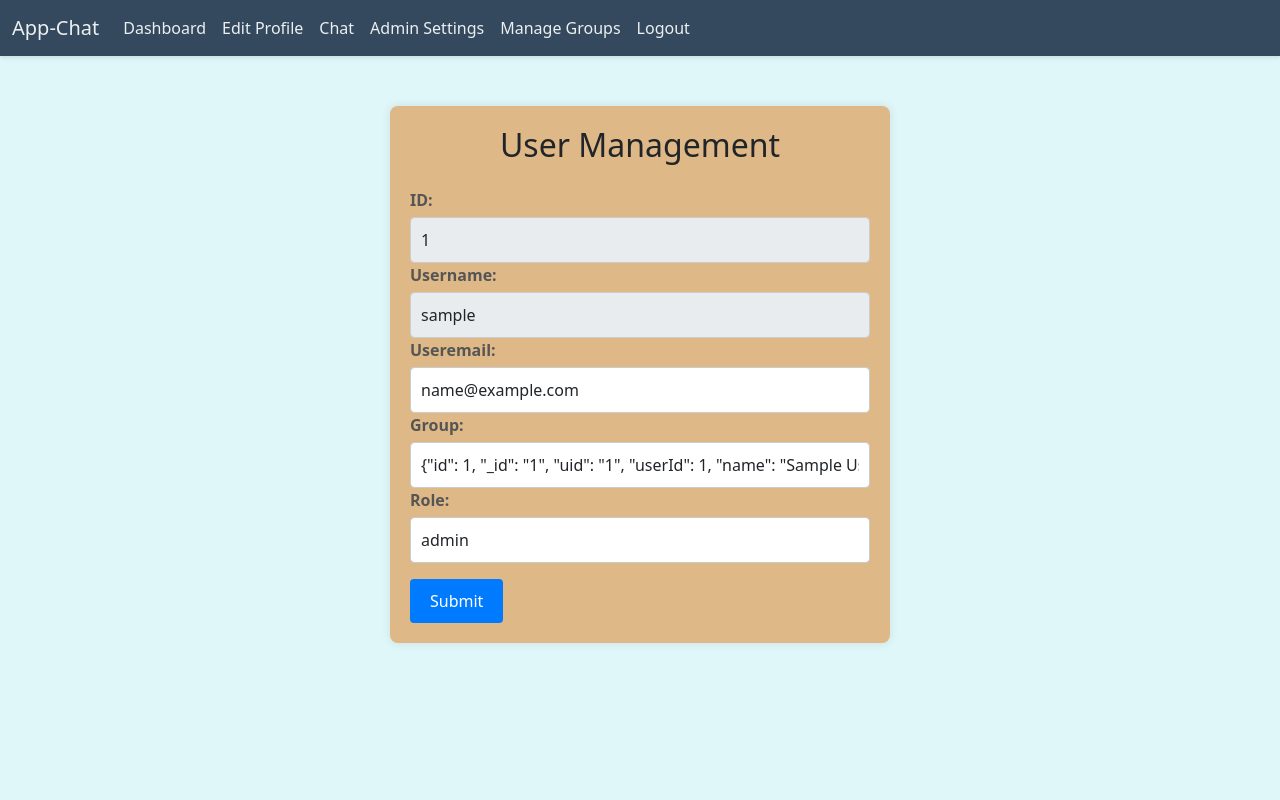
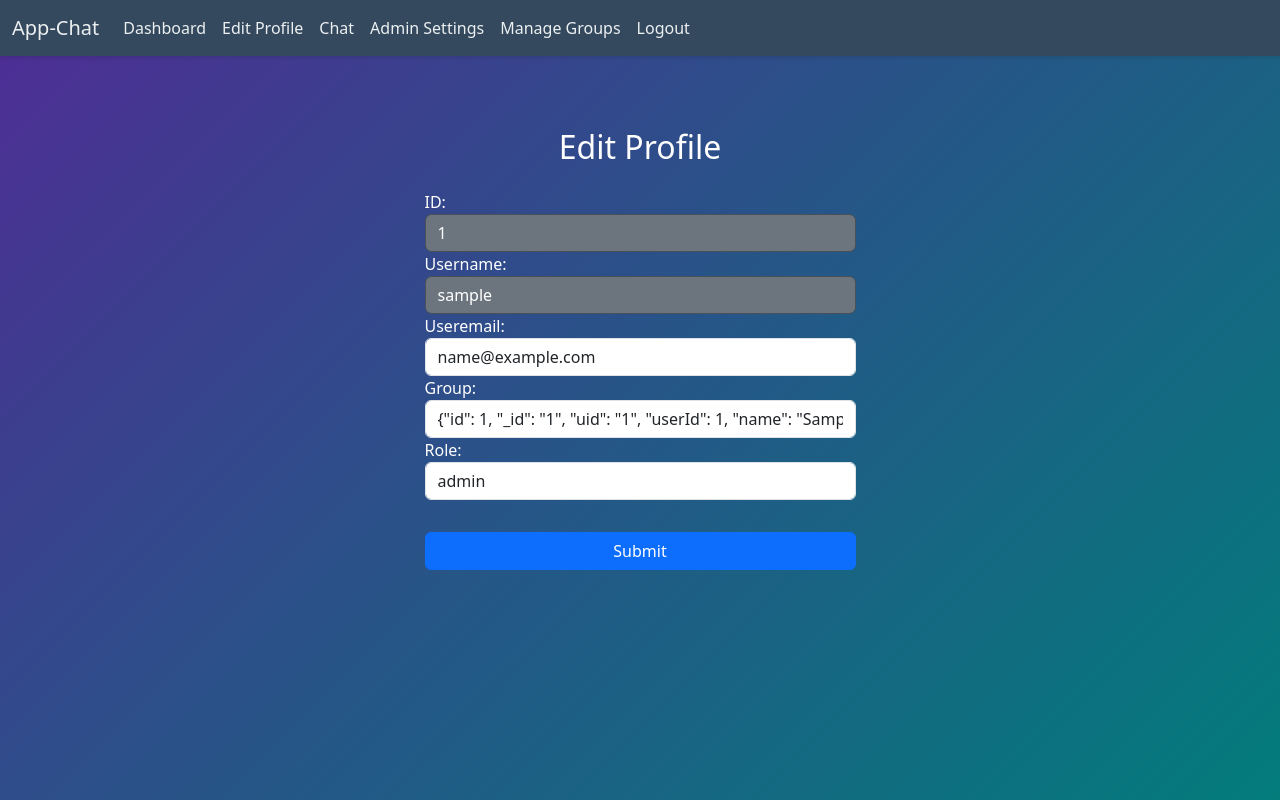
Before and after one commit to hartonoosu/3813ICT_Phase1, an Angular app in the folder chat/: page /profile in a window 1280 px wide. Built offline with nearby package versions, Linux system fonts and the light colour scheme; sample sign-in values are in the browser's storage.

Commit message:
apply bootstrap to admin, profile and account

```diff
--- a/chat/src/app/account/account.component.css
+++ b/chat/src/app/account/account.component.css
@@ -0,0 +1,3 @@
+.container {
+    background: linear-gradient(135deg, #89b4c540, #e7b2f631) !important;
+}
--- a/chat/src/app/account/account.component.html
+++ b/chat/src/app/account/account.component.html
@@ -1,4 +1,4 @@
-<div class="container bg-dark text-white mt-5 p-4 rounded">
+<div class="container text-white mt-5 p-4 rounded">
     <h1>Accounts Page</h1>
     <img src="../assets/public/rollercoaster.jpg" alt="Account Image" class="img-fluid mb-3">
     <div *ngIf="userData; else loading">
@@ -31,4 +31,4 @@
     <ng-template #loading>
         <p class="text-center">Loading user data...</p>
     </ng-template>
-  </div>
+</div>
--- a/chat/src/app/admin/admin.component.html
+++ b/chat/src/app/admin/admin.component.html
@@ -1,4 +1,6 @@
-<div class="container mt-5">
+<div class="container text-white mt-5 p-4 rounded">
+    <div class="row justify-content-center">
+        <div class="col-md-6 col-lg-5">
             <div class="form-container">
                 <h2 class="text-center mb-4">User Management</h2>
                 <form (ngSubmit)="createUser()">
@@ -26,7 +28,7 @@
                         <input type="text" class="form-control" id="usergroup" name="usergroup" [(ngModel)]="usergroup">
                     </div>
 
-            <button type="submit" class="btn btn-primary mt-3">Create User</button>
+                    <button type="submit" class="btn btn-primary mt-3 w-100">Create User</button>
                 </form>
 
                 <h3 class="text-center mt-5">Remove User</h3>
@@ -35,7 +37,9 @@
                         <label for="removeUsername">Username:</label>
                         <input type="text" class="form-control" id="removeUsername" name="removeUsername" [(ngModel)]="removeUsername" required>
                     </div>
-            <button type="submit" class="btn btn-danger mt-3">Remove User</button>
+                    <button type="submit" class="btn btn-danger mt-3 w-100">Remove User</button>
                 </form>
             </div>
         </div>
+    </div>
+</div>
--- a/chat/src/app/profile/profile.component.css
+++ b/chat/src/app/profile/profile.component.css
@@ -1,63 +1,9 @@
-/* Basic Reset */
-body, html {
-    height: 100%;
-    margin: 0;
-    font-family: 'Arial', sans-serif;
-    background: #f4f4f4;
-  }
+.form-control:disabled {
+  background-color: #6c757d !important; /* Slightly darker background for disabled fields */
+  color: #ffffff !important;            /* White text for better contrast */
+  opacity: 1 !important;                /* Remove default opacity for disabled inputs */
+}
 
-  /* Container for the form to center it */
-  .form-container {
-    max-width: 500px;
-    margin: 50px auto;
-    padding: 20px;
-    background: burlywood;
-    border-radius: 8px;
-    box-shadow: 0 0 10px rgba(0, 0, 0, 0.1);
-  }
-
-  /* Style for form headers */
-  .form-header {
-    margin-bottom: 20px;
-    text-align: center;
-    font-size: 24px;
-    color: #333;
-  }
-
-  /* Custom style for buttons */
-  .btn-custom {
-    background-color: #007bff; /* Bootstrap primary color */
-    color: white;
-    border: none;
-    border-radius: 4px;
-    padding: 10px 20px;
-    cursor: pointer;
-    transition: background-color 0.3s;
-  }
-
-  .btn-custom:hover {
-    background-color: #0056b3; /* Darker shade for hover effect */
-  }
-
-  /* Custom style for input fields to add more visual interest */
-  input[type="text"],
-  input[type="email"],
-  input[type="number"] {
-    border-radius: 4px;
-    border: 1px solid #ccc;
-    padding: 10px;
-    width: 100%; /* Ensures consistency in width */
-  }
-
-  /* Label styling */
-  label {
-    font-weight: bold;
-    margin-bottom: 5px;
-    display: block;
-    color: #555;
-  }
-
-  /* Enhancing disabled inputs for better readability */
-  input:disabled {
-    background-color: #e9ecef;
-  }
+.form-group .form-control:disabled {
+  border-color: #495057 !important;     /* Darker border to add contrast */
+}
--- a/chat/src/app/profile/profile.component.html
+++ b/chat/src/app/profile/profile.component.html
@@ -1,6 +1,8 @@
-<div class="container mt-5">
+<div class="container text-white mt-5 p-4 rounded">
+    <div class="row justify-content-center">
+        <div class="col-md-6 col-lg-5">
             <div class="form-container">
-        <h2 class="text-center mb-4">User Management</h2>
+                <h2 class="text-center mb-4">Edit Profile</h2>
                 <form>
                     <div class="form-group">
                         <label for="userid">ID:</label>
@@ -50,7 +52,9 @@
                         </div>
                     </div>
 
-            <button type="submit" class="btn btn-custom" id="submit" (click)="editFunc()">Submit</button>
+                    <button type="submit" class="btn btn-primary mt-3 w-100" id="submit" (click)="editFunc()">Submit</button>
                 </form>
             </div>
         </div>
+    </div>
+</div>
--- a/chat/src/styles.css
+++ b/chat/src/styles.css
@@ -1,3 +1,5 @@
-body {
-    background-color: #e0f7fa !important; /* Ensures this background color takes precedence */
+html, body {
+    height: 100%;
+    margin: 0; /* Remove default margins */
+    background: linear-gradient(135deg, #4c2893dd, #037c7c) !important;
 }
```
Lines whose indentation alone changed are shown as unchanged.
